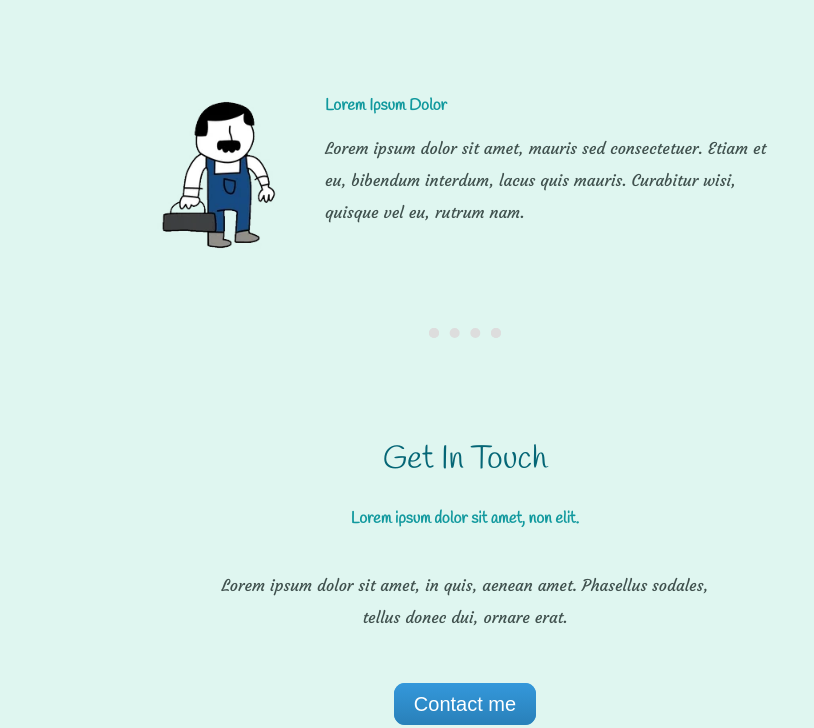
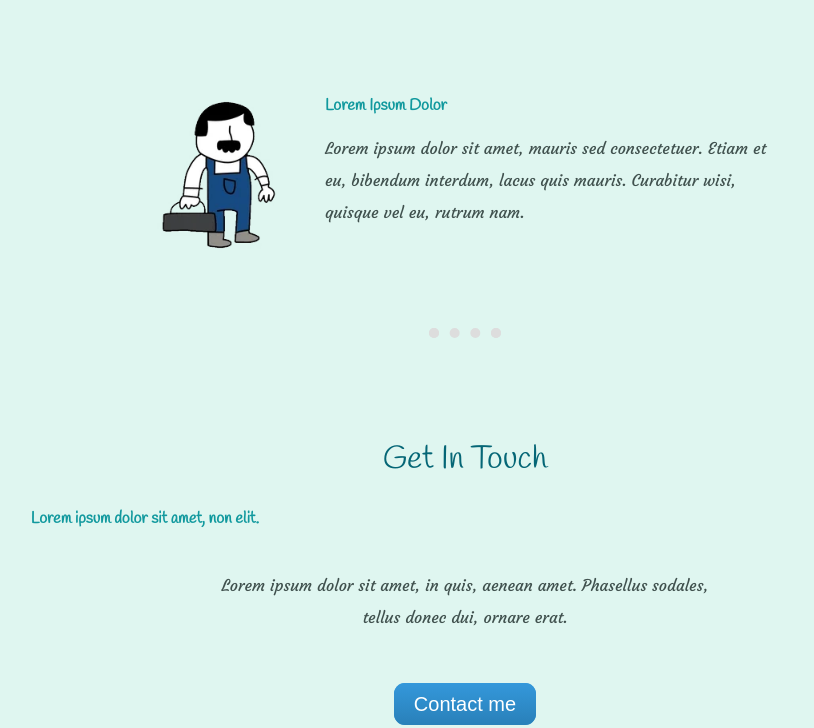
Before and after one commit to Jnapika21/website, a plain HTML site: page index.html in a window 1280 px wide. Shown: the part 1648-2376 px from the top of the page, without its empty margins (175-989 px from the left). Drawn offline with Linux system fonts and the light colour scheme.

Commit message:
update styles.css contact-sub

```diff
--- a/css/styles.css
+++ b/css/styles.css
@@ -91,6 +91,9 @@ padding: 50px 0 20px;
   margin: 40px auto 60px;
 
 }
+.contact-sub{
+  width:50%;
+}
 .btn {
   background: #3498db;
   background-image: -webkit-linear-gradient(top, #3498db, #2980b9);
```
